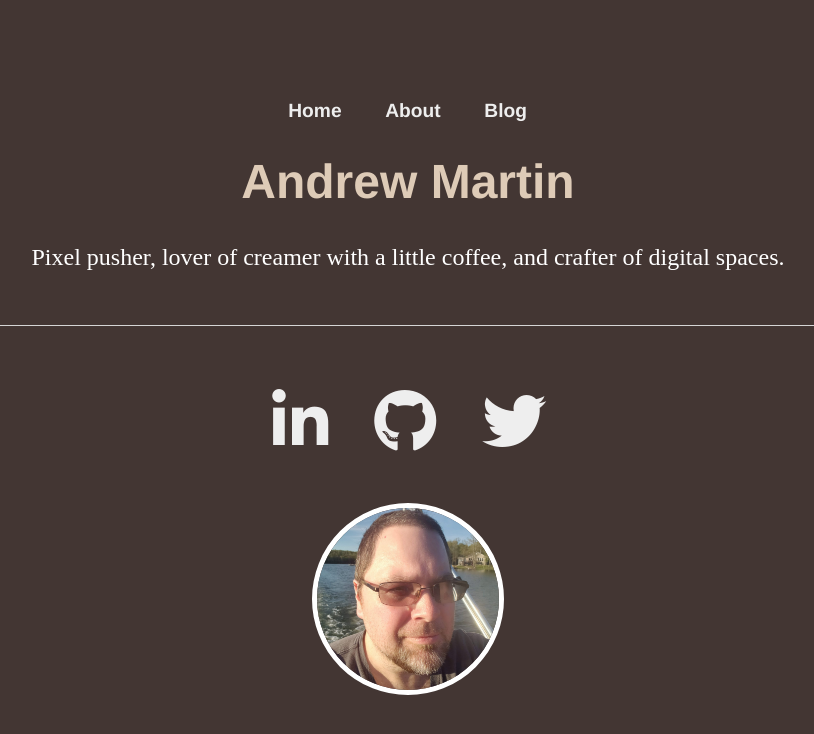
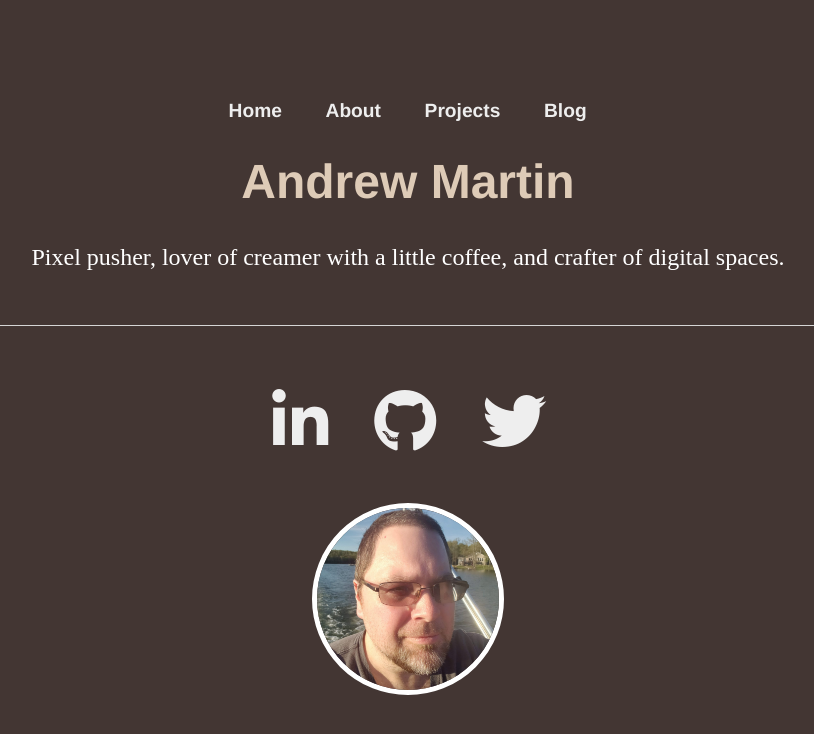
Before and after one commit to tindrew/andevsite, a Jekyll site: the page built from index.html, in a window 1280 px wide. Shown: the top 734 px of the page, without its empty margins (232-1046 px from the left). Built offline with Jekyll 4.4.1, drawn with Linux system fonts in a browser that asks for light colours; nearby versions of some CDN libraries.

Commit message:
added projects back in

```diff
--- a/_layouts/default.html
+++ b/_layouts/default.html
@@ -22,7 +22,7 @@
 	    		<ul>
 	        		<li><a href="/" class="navigation">Home</a></li>
 		        	<li><a href="/about" class="navigation">About</a></li>
-	        		<!-- <li><a href="/projects" class="navigation">Projects</a></li> -->
+	        		<li><a href="/projects" class="navigation">Projects</a></li>
 	        		<li><a href="/blog" class="navigation">Blog</a></li>
 	    		</ul>
 			</nav>
```
